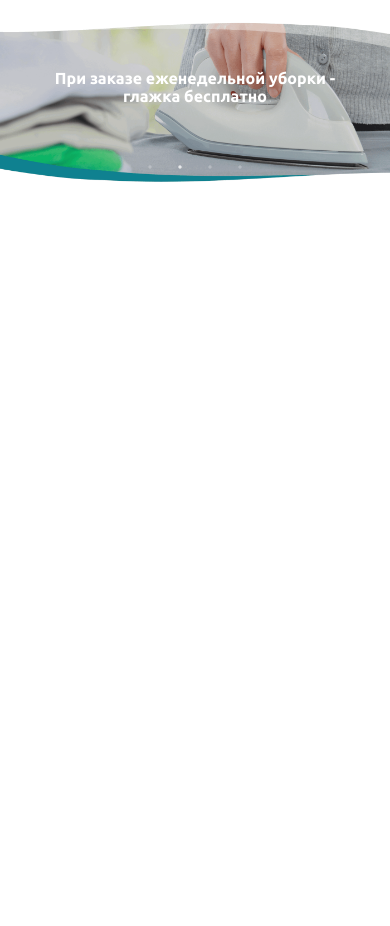
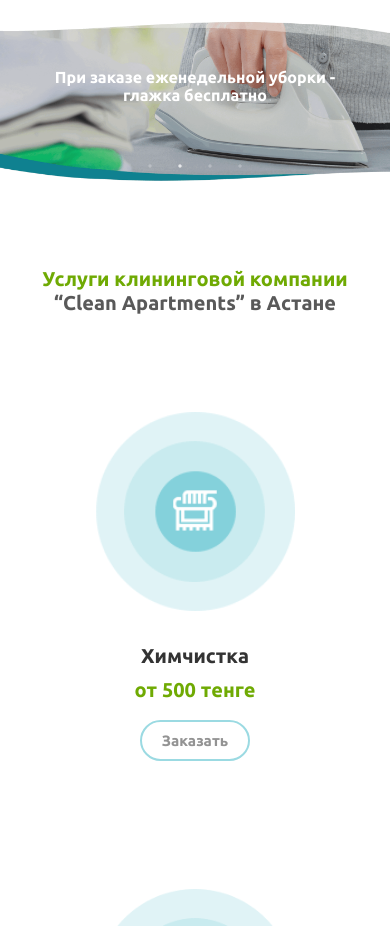
Before and after one commit to MyOnClick/clean, a plain HTML site: page index.html in a window 390 px wide. Shown: the part 174-1100 px from the top of the page. Before the commit the page ends 844 px from the top, so only its background shows below. Drawn offline with Linux system fonts and the light colour scheme.

Commit message:
Section amenities + mobailVersion

```diff
--- a/index.html
+++ b/index.html
@@ -80,6 +80,49 @@
 
 
 </main>
+<!-- СЕКЦИЯ УСЛУГИ -->
+<section class="amenities">
+  <div class="container">
+    <div class="title">
+      <h2> Услуги клининговой компании <br> <span>“Clean Apartments” в Астане</span> </h2></div><!-- /.title -->
+    <div class="row">
+      <div class="col-md-3 col-sm-12">
+        <div class="amenities-block">
+          <img src="img/amenities/amenities4.png" alt="">
+          <h3>Химчистка </h3>
+          <p>от 500 тенге</p>
+          <a href="#">Заказать</a href="#">
+        </div>
+      </div>
+      <div class="col-md-3 col-sm-12">
+        <div class="amenities-block">
+          <img src="img/amenities/amenities1.png" alt="Услуга">
+          <h3>Регулярная уборка</h3>
+          <p>от 5000 тенге</p>
+          <a href="#">Заказать</a href="#">
+        </div>
+      </div>
+      <div class="col-md-3 col-sm-12">
+        <div class="amenities-block">
+          <img src="img/amenities/amenities2.png" alt="">
+          <h3>Генеральная уборка </h3>
+          <p>от 7000 тенге</p>
+          <a href="#">Заказать</a href="#">
+        </div>
+      </div>
+      <div class="col-md-3 col-sm-12">
+        <div class="amenities-block">
+          <img src="img/amenities/amenities3.png" alt="Услуга">
+          <h3>Уборка после ремонта </h3>
+          <p>от 9000 тенге</p>
+          <a href="#">Заказать</a href="#">
+        </div>
+      </div>
+    </div><!-- /.row -->
+  </div><!-- /.container -->
+
+</section>
+
   <script src="js/jquery-3.4.0.min.js"></script>
   <script type="text/javascript" src="slick/slick.min.js"></script>
 	<script src="js/js.js"></script>
--- /dev/null
+++ b/scss/_amenities.scss
@@ -0,0 +1,46 @@
+/* секция услуги */
+.amenities {
+	text-align: center;
+	background-color:$color-white;
+	padding-top: 10px;
+	.amenities-block {
+		margin-top: 40px;
+		padding: 100px 15px 60px;
+		-webkit-transition: .3s linear;
+		transition: .3s linear;
+		&:hover {
+	    box-shadow: 15px 15px 18px #f1f1f1;
+		}
+	}
+	img {
+		width: 200px;
+	}
+	h3, p {
+		font-size: 20px;
+		font-weight: bold;
+	}
+	h3 {
+		color: $color-text2;;
+		margin: 30px 0 0 0 ;
+
+	}
+	p {
+		margin: 10px 0  30px 0;
+		color: $color-green;
+	}
+	a {
+		text-decoration: none;
+		font-size: 15px;
+		font-weight: bold;
+		background-color: transparent;
+		border: 2px solid $color-blue-light;
+		padding: 10px 20px;
+		border-radius: 30px;
+		color: $color-gray;
+		&:hover {
+			transition: all .3s linear ;
+			color:$color-white;
+			background-color: $color-blue-light;
+		}
+	}
+}
--- a/scss/_color.scss
+++ b/scss/_color.scss
@@ -1,8 +1,11 @@
-@import url('https://fonts.googleapis.com/css?family=Ubuntu:700&display=swap&subset=cyrillic');
+// @import url('https://fonts.googleapis.com/css?family=Ubuntu:700&display=swap&subset=cyrillic');
+@import url('https://fonts.googleapis.com/css?family=Ubuntu:300,700&display=swap&subset=cyrillic');
 
 $color-white:#FFFFFF;
-$color-text:#333333;
+$color-text2:#333333;
+$color-text:#595959;
 $color-green:#6FAA03;
+$color-blue-light:#9BDAE2;
 $color-blue:#2D8496;
 $color-border-blue:#9BDAE2;
 $color-border-green:#6DA702;
--- a/scss/_main.scss
+++ b/scss/_main.scss
@@ -1,6 +1,9 @@
+/*главная секция */
+
 main {
+	font-weight: 700;
 	margin:20px -8px;
-
+	height: 600px;
 	.main-slider {
 	.slick-active {
 		outline: none;
--- a/scss/_mobile.scss
+++ b/scss/_mobile.scss
@@ -20,6 +20,7 @@
 		}
 		}
 	main {
+		height: 450px !important;
 			.slider-p {
 				top: -350px !important;
 				font-size: 45px !important;
@@ -28,8 +29,15 @@
 				bottom: 350px !important;
 			}
 	}
+	.amenities {
+	img {
+		width: 180px;
 	}
-
+	h3, p {
+		font-size: 16px;
+	}
+	}
+}
 
 @media (max-width: 991px) {
 	.navbar {
@@ -70,12 +78,25 @@
 
 		}
 	main {
+		height: 400px !important;
 			.slider-p {
 				top: -300px !important;
 				font-size: 35px !important;
 			}
 			.slick-dots {
 				bottom:280px !important;
+			}
+		}
+	.amenities {
+		.amenities-block {
+			margin-top: 0;
+		}
+		img {
+			width: 140px;
+		}
+	h3,
+	p {
+		font-size: 10px;
 	}
 	}
 }
@@ -89,6 +110,7 @@
 					}
 			}
 		main {
+			height: 300px !important;
 			.slider-p {
 				top: -250px !important;
 				font-size: 30px !important;
@@ -116,6 +138,7 @@
 			}
 	}
 	main {
+		height:200px !important;
 		margin-top: 25px !important;
 		.slider-p {
 			top: -130px !important;
@@ -134,4 +157,19 @@
 			font-size: 4px !important;
 		}
 	}
+	.amenities {
+		.amenities-block {
+			padding-top: 80px;
 		}
+				h2 {
+					font-size: 20px;
+					font-weight: 700;
+			}
+		img {
+			width: 200px;
+		}
+	h3, p {
+		font-size: 20px;
+	}
+	}
+}
--- a/scss/main.scss
+++ b/scss/main.scss
@@ -11,8 +11,22 @@ html {
 }
 @import 'color';
  body {
+	.title {
+		h2 {
+			text-align: center;
+			font-family: 'Ubuntu', sans-serif;
+			font-weight: 200;
+			font-size: 36px;
+			color: $color-green;
+			span {
+				color: $color-text;
+			}
+		}
+	}
 	 color:$color-text;
 	 font-size: 14px;
+	font-family: 'Ubuntu', sans-serif;
+/* секция шапка*/
 	.navbar {
 		background-color:$color-white;
 		.overlay,
@@ -194,6 +208,7 @@ html {
 			width: 80%;
 		}
 	.nav {
+		font-weight: 700;
 			a {
 				font-family: 'Ubuntu',sans-serif;
 				color: #595959;
@@ -239,6 +254,8 @@ html {
 			}
 	}
 
+
+	@import 'main';
+	@import 'amenities';
 	@import 'mobile';
-	@import 'main';
  }
```
Also changed, not shown: css/main.css, img/amenities/amenities1.png (added), img/amenities/amenities2.png (added), img/amenities/amenities3.png (added), img/amenities/amenities4.png (added), 1 other file. Lines whose indentation alone changed are shown as unchanged.
